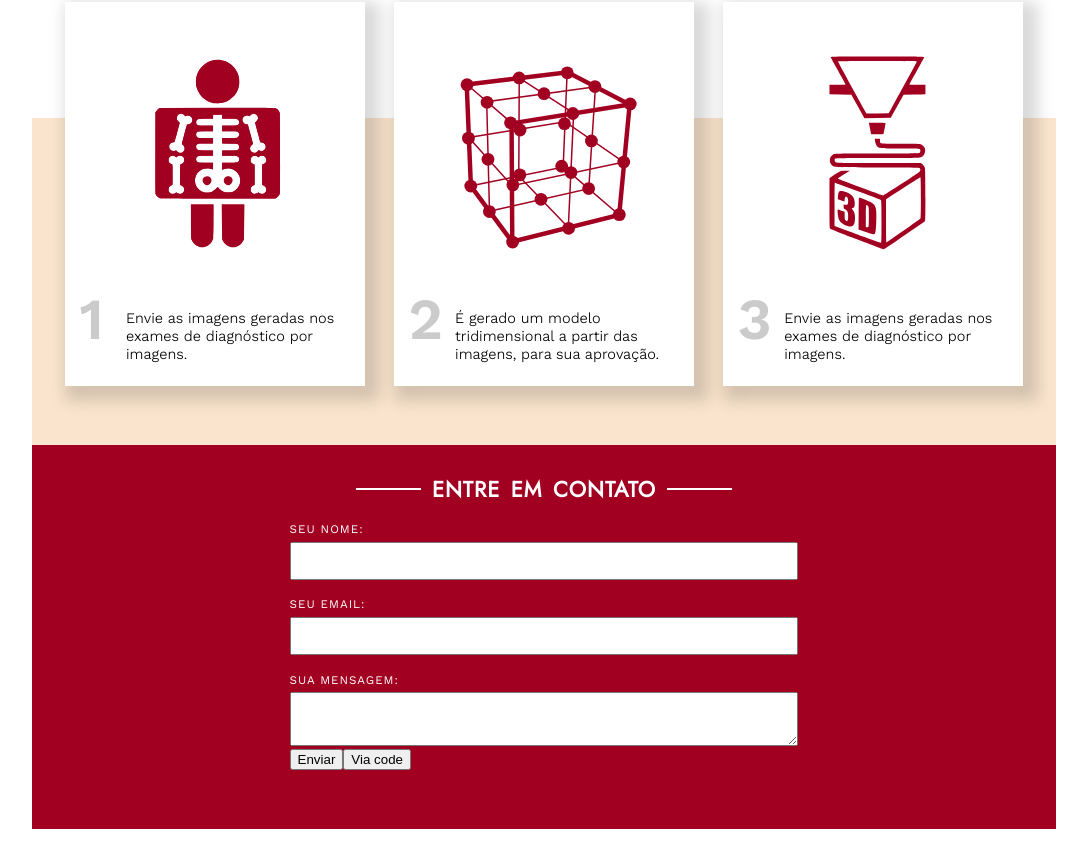
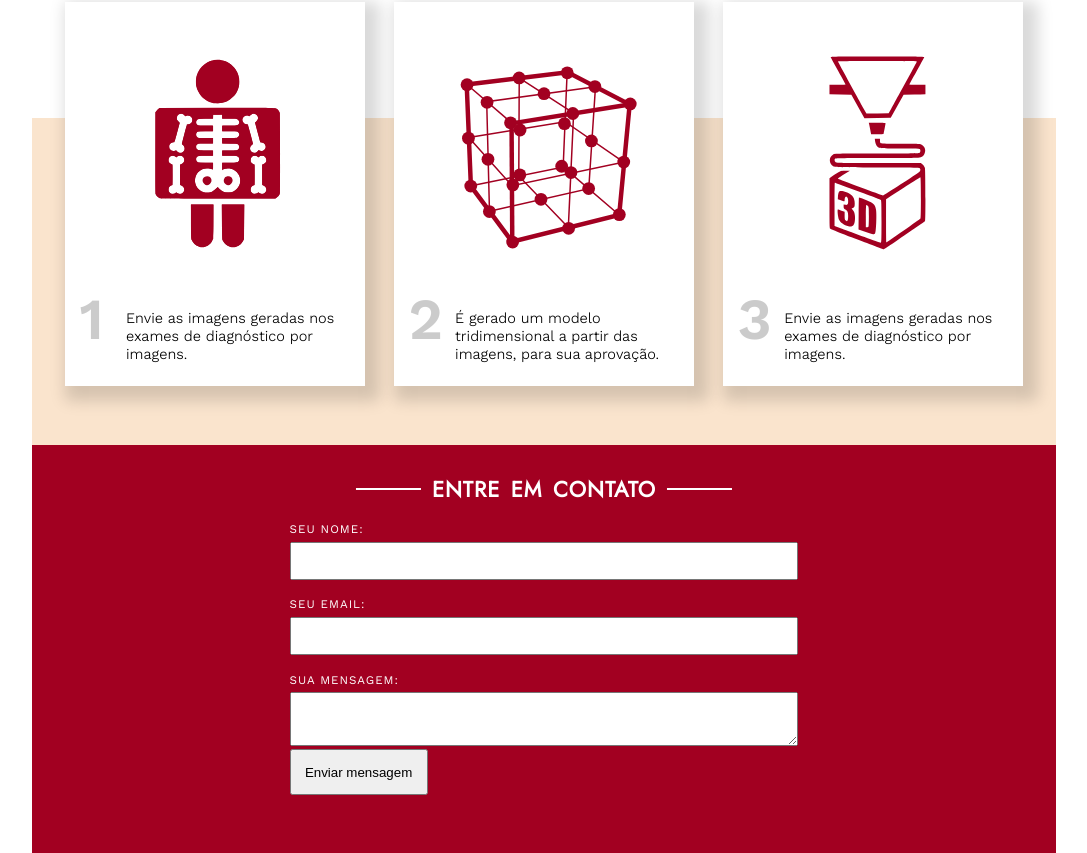
Before and after one commit to isacvale/en3d_2020, a React (Create React App) app: page / in a window 1280 px wide. Shown: the part 851-1704 px from the top of the page, without its empty margins (96-1183 px from the left). Before the commit the page ends 1680 px from the top, so only its background shows below. Built offline with nearby package versions, Linux system fonts and the light colour scheme.

Commit message:
Add classes to footer for future styling.

```diff
--- a/src/pages/_templates/components/Footer.css
+++ b/src/pages/_templates/components/Footer.css
@@ -55,3 +55,7 @@
 textarea.Footer__FormInput {
     resize: vertical;
 }
+
+.Footer__Submit-Button {
+    padding: 1em;
+}
--- a/src/pages/_templates/components/Footer.js
+++ b/src/pages/_templates/components/Footer.js
@@ -58,11 +58,10 @@ const Footer = props => {
           />
         </label>
 
-        <button type="submit">Enviar</button>
         <button
+          className='Footer__Submit-Button'
           type="button"
           onClick={ev => {
-            console.log(111111)
             fetch('/', {
               method: 'POST',
               headers: {
@@ -75,15 +74,30 @@ const Footer = props => {
                 mensagem
               })
             })
-            console.log(2222222)
           }
         }
         >
-          Via code
+          Enviar mensagem
         </button>
+
+        <MensagemConfirmacao />
       </form>
     </section>
   )
 }
 
+const MensagemConfirmacao = props => {
+  const { display = false, loading = false, success = false } = props
+  let feedback
+  if (!display) feedback = ''
+  else if (loading) feedback = 'Por favor, aguarde um momento...'
+  else if (success) feedback = 'Envio concluído com sucesso.'
+  else feedback = 'Houve um erro. Tente enviar a mensagem novamente.'
+
+  return (
+    <div>{feedback}</div>
+  )
+}
+
+
 export default Footer
```
